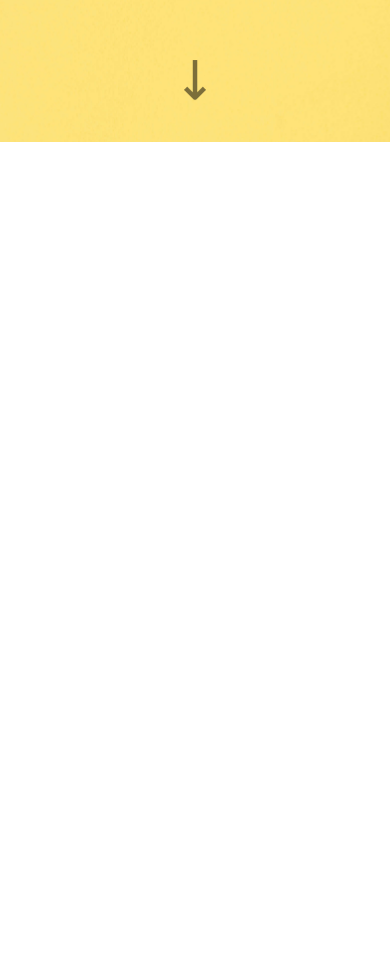
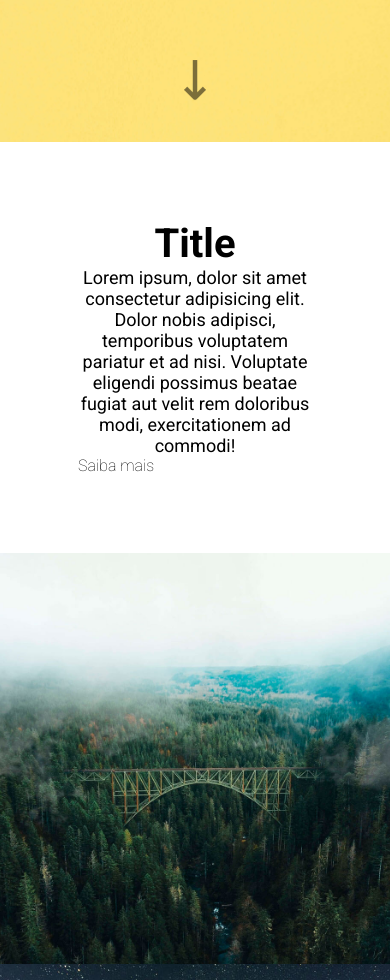
Before and after one commit to Daniel-maycon/landing-page-com-grid-agencia, a plain HTML site: page index.html in a window 390 px wide. Shown: the part 684-1664 px from the top of the page. Before the commit the page ends 844 px from the top, so only its background shows below. Drawn offline with Linux system fonts and the light colour scheme.

Commit message:
Seção do about criada e estilizada, juntamente com o responsivo

```diff
--- a/index.html
+++ b/index.html
@@ -44,8 +44,19 @@
     <section class="hero">
     <h2>We mekae cool things</h2>
     </section>
-
     <section class="about">
+        <div class="item">
+        <h3>Title</h3>
+        <p>Lorem ipsum, dolor sit amet consectetur adipisicing elit. Dolor nobis adipisci, temporibus voluptatem pariatur et ad nisi. Voluptate eligendi possimus beatae fugiat aut velit rem doloribus modi, exercitationem ad commodi!</p>
+        <a href="" class="btn-know-more">Saiba mais</a>
+        </div>
+        <div class="image right"></div>
+        <div class="image left"></div>
+        <div class="item">
+        <h3>Title</h3>
+        <p>Lorem ipsum, dolor sit amet consectetur adipisicing elit. Dolor nobis adipisci, temporibus voluptatem pariatur et ad nisi. Voluptate eligendi possimus beatae fugiat aut velit rem doloribus modi, exercitationem ad commodi!</p>
+        <a href="" class="btn-know-more">Saiba mais</a>
+        </div>
     </section>
 
     <section class="services">
--- a/src/css/style.css
+++ b/src/css/style.css
@@ -1,7 +1,6 @@
 html {
     font-size: 62.5%;
 }
-
 body {
     display: grid;
     grid-template-areas: "header header header header"
@@ -15,35 +14,27 @@ body {
     font-family: 'Roboto', sans-serif;
     font-weight: 400;
 }
-
 /* .header */
-
 .header {
     grid-area: header;
     background-color: #fff;
 }
-
 .header .header-container {
     display: flex;
     padding: 20px 40px;
     justify-content: space-between;
     align-items: center;
     min-height: 75px;
-
 }
-
 .header h1 {
     font-size: 3rem;
     font-weight: 700;
     transition: 0.3s;
 }
-
 .header a:hover h1 {
     color: coral;
 }
-
 /* .hero */
-
 .hero {
     grid-area: hero;
     height: 89vh;
@@ -54,14 +45,11 @@ body {
     align-items: center;
     position: relative;
 }
-
-
 .hero h2 {
     font-weight: 500;
     text-transform: uppercase;
     font-size: 4rem;
 }
-
 .hero:after {
     content: url('../images/seta_preta.png');
     position: absolute;
@@ -69,39 +57,82 @@ body {
     bottom: 40px;
     animation: downarrow 0.6s infinite alternate ease-in-out;
 }
-
-@-webkit-keyframes downarrow {
+@keyframes downarrow {
     0% {-webkit-transform: translateY(0px); opacity: 0.4;}
     100% {-webkit-transform: translateY(-30px); opacity: 0.9;}
 }
-
-@media(max-width: 425px) {
+@media(max-width: 465px) {
     .hero h2 {
+        display: flex;
         height: 60vh;
         font-size: 2.5rem;
+        align-items: center;
     }
 }
 /* .about */
-
 .about {
     grid-area: about;
+    display: grid;
+    grid-template-columns: 1fr 1fr;
+    background-color: #fff;
+    max-width: var(--max-width-size);
+    margin: 0 auto;
 }
+.about .item {
+    padding: 20%;
+    display: flex;
+    flex-direction: column;
+    justify-content: center;
+    align-content: center;
+}
+.about .item h3{
+    font-weight: 700;
+    font-size: 4rem;
+}
+.about .item p {
+    font-size: 1.8rem;
+    margin-top: 30px 0;
+    font-weight: 400;
+}
+.about .image {
+    height: 100%;
+    width: 100%;
+}
+.about .item .btn-know-more {
+    font-size: 1.6rem;
+    align-self: flex-start;
+}
+.about .item .btn-know-more:hover {
+    font-weight: 700;
+}
+.about .image.right {
+    background: url('../images/bridge.jpg') center center no-repeat;
+    background-size: cover;
+}
+.about .image.left {
+    background: url('../images/sky.jpg') center center no-repeat;
+    background-size: cover;
+}
+@media (max-width: 425px) {
+    .about .item {
+    text-align: center;
+    }
 
+    .about {
+        grid-template-columns: 1fr;
+        grid-template-rows: repeat(4, 1fr);
+
+    }
+}
 /* .services */
-
 .services {
     grid-area: services;
 }
-
 /* .projects */
-
 .projects {
-
     grid-area: projects;
 }
-
 /* .footer */
-
 .footer {
     grid-area: footer;
 }
```
